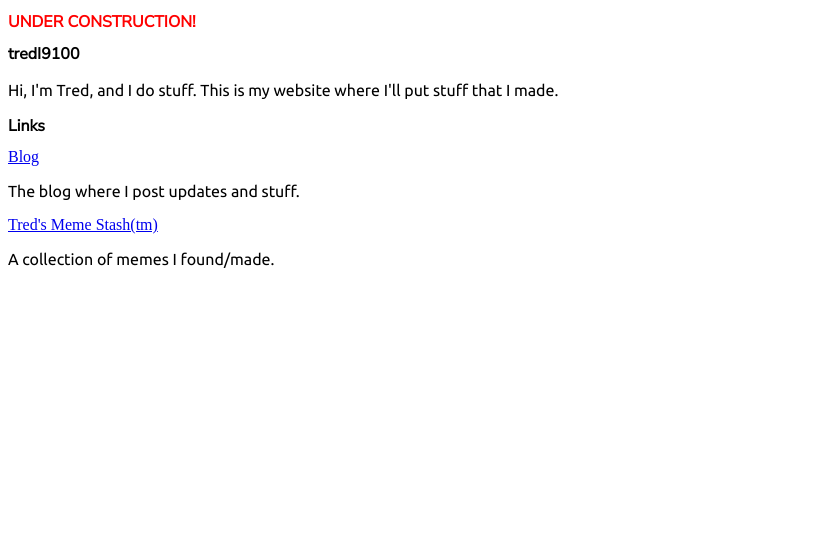
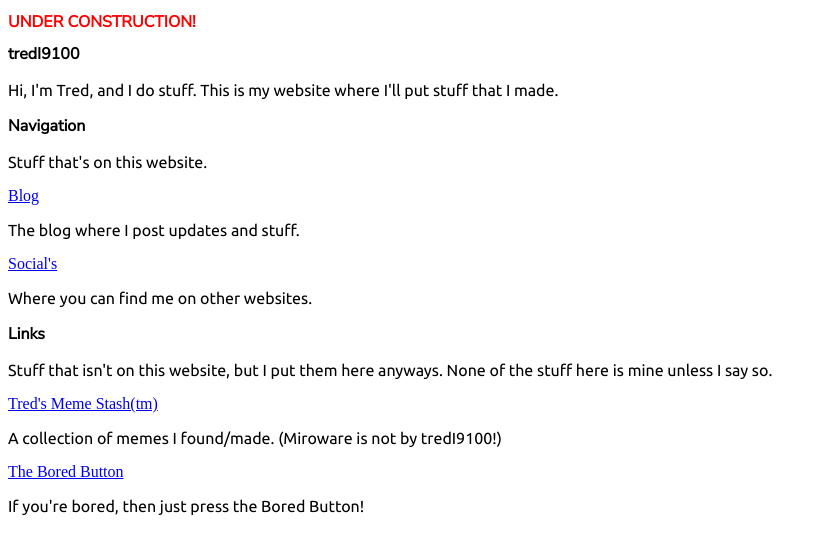
Before and after one commit to tredI9100/tredI9100.github.io, a plain HTML site: page index.html in a window 1280 px wide. Shown: the whole page, without its empty margins (0-827 px from the left). Drawn offline with Linux system fonts and the light colour scheme; a web font is replaced by a local one.

Commit message:
Added new stuff to the main page.

```diff
--- a/index.html
+++ b/index.html
@@ -28,9 +28,16 @@
 	<h1 style="color:red">UNDER CONSTRUCTION!</h1>
 	<h1>tredI9100</h1>
 	<p>Hi, I'm Tred, and I do stuff. This is my website where I'll put stuff that I made.</p>
-	<h1>Links</h1>
+	<h1>Navigation</h1>
+	<p>Stuff that's on this website.</p>
 	<a href=https://tredI9100.github.io/blog>Blog</a>
 	<p>The blog where I post updates and stuff.</p>
+	<a href=https://tredI9100.github.io/socials>Social's</a>
+	<p>Where you can find me on other websites.</p>
+	<h1>Links</h1>
+	<p>Stuff that isn't on this website, but I put them here anyways. None of the stuff here is mine unless I say so.</p>
 	<a href=https://miroware.io/users/62adccca0726ee2e8b6299ac/pipe/#YuKMJugHkWVkfRKk>Tred's Meme Stash(tm)</a>
-	<p>A collection of memes I found/made.</p>
+	<p>A collection of memes I found/made. (Miroware is not by tredI9100!)</p>
+	<a href=https://www.boredbutton.com/>The Bored Button<a>
+	<p>If you're bored, then just press the Bored Button!</p>
 </html>
```
